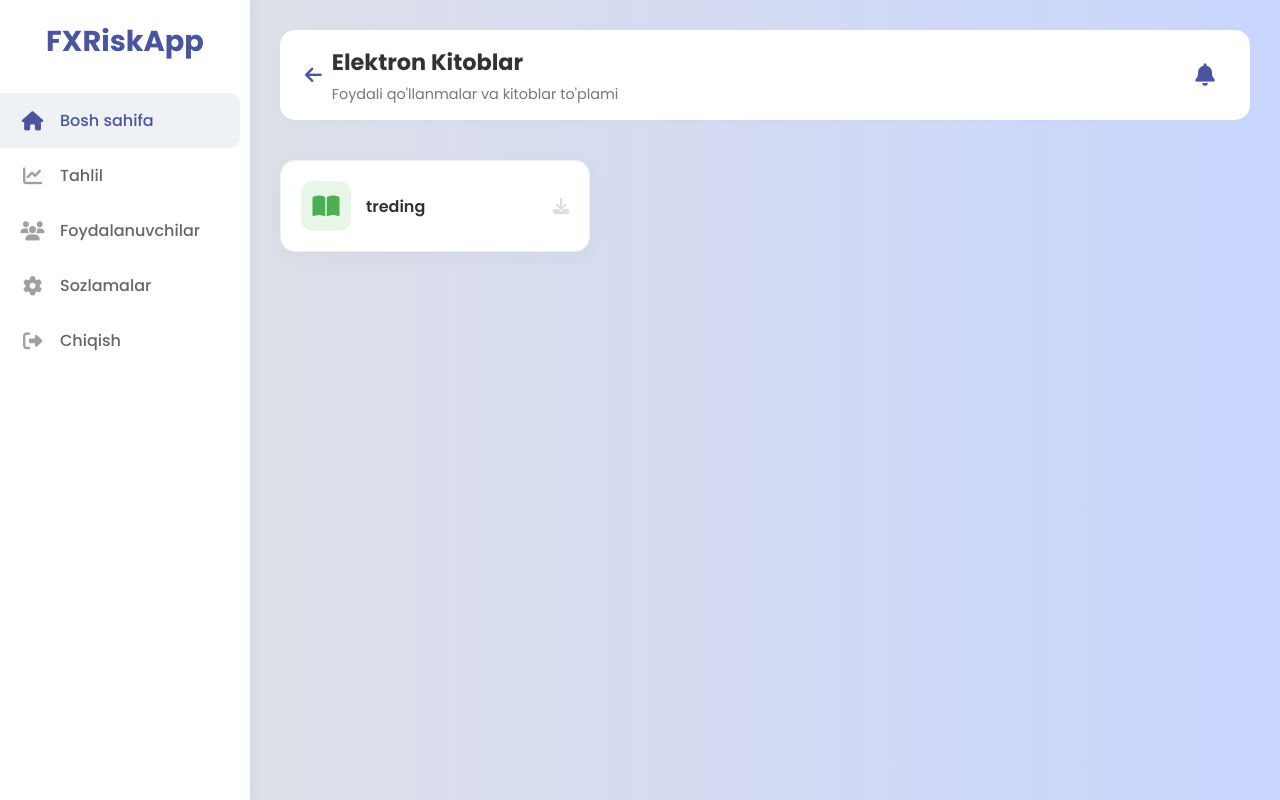
After one commit to MMuhiddin/FXRapp, a Django app: page /books/ in a window 1280 px wide. The commit adds this page. Run offline with Django 5.2, Linux system fonts and the light colour scheme; a user stored in the database is signed in; data comes from the database, SQL or seed files in the repository; both versions use the stored data as it was after the commit.

Commit message:
baza.html yaratdim va unga malumotlarni to'g'irladim

```diff
--- a/conf/settings.py
+++ b/conf/settings.py
@@ -113,7 +113,7 @@ STATIC_URL = 'static/'
 
 # O'ZGARDI: Biz yaratadigan style.css va rasmlar turadigan papka (Development uchun)
 STATICFILES_DIRS = [
-    BASE_DIR / 'static',
+    BASE_DIR / 'conf/static',
 ]
 
 # Bu papka sayt internetga chiqqanda (deploy) ishlatiladi
--- /dev/null
+++ b/conf/static/css/dashboard.css
@@ -0,0 +1,203 @@
+/* dashboard.css - Boshqaruv Paneli (Final v3: Markazlashtirilgan) */
+
+/* --- 1. GLOBAL SOZLAMALAR --- */
+* {
+    margin: 0; padding: 0;
+    box-sizing: border-box;
+    font-family: 'Poppins', sans-serif;
+}
+
+body {
+    background-color: #f7f9fc;
+    overflow-x: hidden;
+}
+
+.dashboard-wrapper {
+    display: flex;
+    min-height: 100vh;
+    width: 100%;
+}
+
+/* --- 2. SIDEBAR (DESKTOP) --- */
+.sidebar {
+    width: 250px;
+    background-color: #ffffff;
+    box-shadow: 2px 0 10px rgba(0, 0, 0, 0.05);
+    padding: 20px 0;
+    display: flex; flex-direction: column;
+    position: fixed; top: 0; left: 0; height: 100vh;
+    z-index: 1000;
+}
+
+.logo {
+    font-size: 1.8rem; font-weight: 700;
+    color: #4a55a2; padding: 0 20px 30px;
+    text-align: center;
+}
+
+.main-nav ul { list-style: none; }
+.main-nav li a {
+    display: flex; align-items: center;
+    padding: 15px 20px; color: #666;
+    text-decoration: none; font-size: 1rem; font-weight: 500;
+    transition: 0.3s; border-radius: 0 10px 10px 0;
+    margin-right: 10px;
+}
+.main-nav li a i {
+    margin-right: 15px; font-size: 1.2rem;
+    width: 25px; text-align: center; color: #a0a0a0;
+}
+.main-nav li.active a { background-color: #eef1f6; color: #4a55a2; }
+.main-nav li.active a i { color: #4a55a2; }
+.main-nav li a:hover { color: #4a55a2; background-color: #f8f9fa; }
+
+
+/* --- 3. MAIN CONTENT --- */
+.main-content {
+    flex-grow: 1;
+    padding: 30px;
+    margin-left: 250px; /* Sidebar joyi */
+    width: calc(100% - 250px);
+}
+
+/* --- YANGI: MOBIL HEADER (Kompyuterda yashirin) --- */
+.mobile-app-header {
+    display: none;
+}
+
+
+/* --- 4. TOP BAR --- */
+.top-bar {
+    display: flex; justify-content: space-between; align-items: center;
+    background: #fff; padding: 15px 25px;
+    border-radius: 15px; box-shadow: 0 2px 10px rgba(0,0,0,0.02);
+    margin-bottom: 30px; min-height: 80px;
+}
+
+.welcome-text h2 { font-size: 1.4rem; color: #333; font-weight: 700; margin: 0; }
+.welcome-text p { color: #777; font-size: 0.9rem; margin-top: 5px; display: block; }
+
+/* YANGI: USER NOMI RANGI */
+.user-highlight {
+    color: #4a55a2; /* Asosiy brend rangi (Siyohrang/Ko'k) */
+    font-weight: 700; /* Qalin shrift */
+    /* Agar qizil xohlasangiz: color: #ff4757; */
+}
+
+.user-info { display: flex; align-items: center; gap: 15px; color: #666; }
+.notification-box {
+    display: flex; align-items: center; justify-content: center;
+    width: 40px; height: 40px; border-radius: 50%; transition: 0.3s;
+}
+.notification-box i { font-size: 1.4rem; color: #4a55a2; cursor: pointer; }
+
+
+/* --- 5. MODULE CARDS --- */
+.modules-section { padding-top: 10px; }
+.section-title {
+    font-size: 1.1rem; color: #444; margin-bottom: 20px;
+    font-weight: 700; border-left: 4px solid #4a55a2; padding-left: 15px;
+}
+.modules-grid {
+    display: grid; grid-template-columns: repeat(auto-fill, minmax(280px, 1fr));
+    gap: 20px;
+}
+.module-card {
+    background: #fff; border-radius: 15px; padding: 20px;
+    display: flex; align-items: center; text-decoration: none;
+    box-shadow: 0 5px 20px rgba(0,0,0,0.03); border: 1px solid #f0f0f0;
+    transition: transform 0.3s ease;
+}
+.module-card:hover { transform: translateY(-5px); }
+
+.icon-box {
+    width: 50px; height: 50px; border-radius: 12px;
+    display: flex; justify-content: center; align-items: center;
+    font-size: 1.5rem; margin-right: 15px; flex-shrink: 0;
+}
+/* Ranglar */
+.module-card.blue .icon-box { background: #e3f2fd; color: #2196f3; }
+.module-card.green .icon-box { background: #e8f5e9; color: #4caf50; }
+.module-card.orange .icon-box { background: #fff3e0; color: #ff9800; }
+.module-card.purple .icon-box { background: #f3e5f5; color: #9c27b0; }
+.module-card.cyan .icon-box { background: #e0f7fa; color: #00bcd4; }
+.module-card.red .icon-box { background: #ffebee; color: #f44336; }
+.card-info h4 { font-size: 1rem; color: #333; font-weight: 600; }
+.card-info p { font-size: 0.8rem; color: #888; }
+.arrow-icon { margin-left: auto; color: #ddd; }
+
+
+/* --- 6. MOBIL MOSLASHUV (768px dan kichik) --- */
+@media (max-width: 768px) {
+
+    /* 1. SIDEBAR -> BOTTOM NAV */
+    .sidebar {
+        width: 100%; height: 70px; top: auto; bottom: 0; left: 0;
+        flex-direction: row; padding: 0;
+        box-shadow: 0 -5px 20px rgba(0,0,0,0.05);
+        border-top: 1px solid #f0f0f0;
+        justify-content: center; background: #fff;
+    }
+    .sidebar .logo { display: none; }
+    .main-nav { width: 100%; }
+    .main-nav ul {
+        display: flex; justify-content: space-around;
+        width: 100%; align-items: center; height: 100%; margin: 0;
+    }
+    .main-nav li { width: auto; }
+    .main-nav li a {
+        flex-direction: column; padding: 5px 10px;
+        font-size: 0.7rem; justify-content: center;
+        background: transparent !important; color: #999;
+        margin: 0; border-radius: 10px; gap: 5px;
+    }
+    .main-nav li a i { margin: 0; font-size: 1.4rem; color: #999; width: auto; }
+    .main-nav li.active a { color: #4a55a2; }
+    .main-nav li.active a i { color: #4a55a2; }
+
+    /* 2. MAIN CONTENT */
+    .main-content {
+        margin-left: 0; width: 100%;
+        padding: 20px; padding-bottom: 90px;
+    }
+
+    /* YANGI: MOBIL HEADER (O'RTADA) */
+    .mobile-app-header {
+        display: block; /* Telefonda ko'rinadi */
+        text-align: center; /* <-- MATNNI O'RTAGA OLIB KELADI */
+        margin-bottom: 15px;
+    }
+
+    .mobile-app-header h1 {
+        font-size: 1.8rem;
+        font-weight: 800;
+        color: #4a55a2;
+        margin: 0;
+    }
+
+    /* 3. TOP BAR */
+    .top-bar {
+        flex-direction: row !important;
+        justify-content: space-between !important;
+        align-items: center !important;
+        padding: 15px; height: auto;
+        gap: 15px;
+    }
+
+    .welcome-text { flex: 1; }
+    .welcome-text h2 { font-size: 1.1rem; line-height: 1.3; }
+    .welcome-text p {
+        display: block; font-size: 0.75rem; color: #888;
+        margin-top: 3px; line-height: 1.2;
+    }
+
+    .user-info { gap: 0; }
+    .user-info span { display: none; }
+    .notification-box {
+        width: 35px; height: 35px; background: #f0f2f5;
+        border-radius: 50%; flex-shrink: 0;
+    }
+
+    /* 4. MODULES */
+    .modules-grid { grid-template-columns: 1fr; gap: 15px; }
+}
--- /dev/null
+++ b/conf/static/css/style.css
@@ -0,0 +1,265 @@
+@import url("https://fonts.googleapis.com/css2?family=Poppins:ital,wght@0,100;0,200;0,300;0,400;0,500;0,600;0,700;0,800;0,900;1,100;1,200;1,300;1,400;1,500;1,600;1,700;1,800;1,900&display=swap");
+
+* {
+  margin: 0;
+  padding: 0;
+  box-sizing: border-box;
+  font-family: "Poppins", sans-serif;
+  text-decoration: none;
+  list-style: none;
+}
+
+body {
+  display: flex;
+  justify-content: center;
+  align-items: center;
+  min-height: 100vh;
+  background: linear-gradient(90deg, #e2e2e2, #c9d6ff);
+}
+
+.container {
+  position: relative;
+  width: 850px;
+  height: 550px;
+  background: #fff;
+  margin: 20px;
+  border-radius: 30px;
+  box-shadow: 0 0 30px rgba(0, 0, 0, 0.2);
+  overflow: hidden;
+}
+
+.container h1 {
+  font-size: 36px;
+  margin: -10px 0;
+}
+
+.container p {
+  font-size: 14.5px;
+  margin: 15px 0;
+}
+
+form {
+  width: 100%;
+}
+
+.form-box {
+  position: absolute;
+  right: 0;
+  width: 50%;
+  height: 100%;
+  background: #fff;
+  display: flex;
+  align-items: center;
+  color: #333;
+  text-align: center;
+  padding: 40px;
+  z-index: 1;
+  transition:
+    0.6s ease-in-out 1.2s,
+    visibility 0s 1s;
+}
+
+.container.active .form-box {
+  right: 50%;
+}
+
+.form-box.register {
+  visibility: hidden;
+}
+.container.active .form-box.register {
+  visibility: visible;
+}
+
+.input-box {
+  position: relative;
+  margin: 30px 0;
+}
+
+.input-box input {
+  width: 100%;
+  padding: 13px 50px 13px 20px;
+  background: #eee;
+  border-radius: 8px;
+  border: none;
+  outline: none;
+  font-size: 16px;
+  color: #333;
+  font-weight: 500;
+}
+
+.input-box input::placeholder {
+  color: #888;
+  font-weight: 400;
+}
+
+.input-box i {
+  position: absolute;
+  right: 20px;
+  top: 50%;
+  transform: translateY(-50%);
+  font-size: 20px;
+}
+
+.forgot-link {
+  margin: -15px 0 15px;
+}
+.forgot-link a {
+  font-size: 14.5px;
+  color: #333;
+}
+
+.btn {
+  width: 100%;
+  height: 48px;
+  background: #7494ec;
+  border-radius: 8px;
+  box-shadow: 0 0 10px rgba(0, 0, 0, 0.1);
+  border: none;
+  cursor: pointer;
+  font-size: 16px;
+  color: #fff;
+  font-weight: 600;
+}
+
+.social-icons {
+  display: flex;
+  justify-content: center;
+}
+
+.social-icons a {
+  display: inline-flex;
+  padding: 10px;
+  border: 2px solid #ccc;
+  border-radius: 8px;
+  font-size: 24px;
+  color: #333;
+  margin: 0 8px;
+}
+
+.toggle-box {
+  position: absolute;
+  width: 100%;
+  height: 100%;
+}
+
+.toggle-box::before {
+  content: "";
+  position: absolute;
+  left: -250%;
+  width: 300%;
+  height: 100%;
+  background: #7494ec;
+  /* border: 2px solid red; */
+  border-radius: 150px;
+  z-index: 2;
+  transition: 1.8s ease-in-out;
+}
+
+.container.active .toggle-box::before {
+  left: 50%;
+}
+
+.toggle-panel {
+  position: absolute;
+  width: 50%;
+  height: 100%;
+  /* background: seagreen; */
+  color: #fff;
+  display: flex;
+  flex-direction: column;
+  justify-content: center;
+  align-items: center;
+  z-index: 2;
+  transition: 0.6s ease-in-out;
+}
+
+.toggle-panel.toggle-left {
+  left: 0;
+  transition-delay: 1.2s;
+}
+.container.active .toggle-panel.toggle-left {
+  left: -50%;
+  transition-delay: 0.6s;
+}
+
+.toggle-panel.toggle-right {
+  right: -50%;
+  transition-delay: 0.6s;
+}
+.container.active .toggle-panel.toggle-right {
+  right: 0;
+  transition-delay: 1.2s;
+}
+
+.toggle-panel p {
+  margin-bottom: 20px;
+}
+
+.toggle-panel .btn {
+  width: 160px;
+  height: 46px;
+  background: transparent;
+  border: 2px solid #fff;
+  box-shadow: none;
+}
+
+@media screen and (max-width: 650px) {
+  .container {
+    height: calc(100vh - 40px);
+  }
+
+  .form-box {
+    bottom: 0;
+    width: 100%;
+    height: 70%;
+  }
+
+  .container.active .form-box {
+    right: 0;
+    bottom: 30%;
+  }
+
+  .toggle-box::before {
+    left: 0;
+    top: -270%;
+    width: 100%;
+    height: 300%;
+    border-radius: 20vw;
+  }
+
+  .container.active .toggle-box::before {
+    left: 0;
+    top: 70%;
+  }
+
+  .container.active .toggle-panel.toggle-left {
+    left: 0;
+    top: -30%;
+  }
+
+  .toggle-panel {
+    width: 100%;
+    height: 30%;
+  }
+  .toggle-panel.toggle-left {
+    top: 0;
+  }
+  .toggle-panel.toggle-right {
+    right: 0;
+    bottom: -30%;
+  }
+
+  .container.active .toggle-panel.toggle-right {
+    bottom: 0;
+  }
+}
+
+@media screen and (max-width: 400px) {
+  .form-box {
+    padding: 20px;
+  }
+
+  .toggle-panel h1 {
+    font-size: 30px;
+  }
+}
--- a/frxapp/urls.py
+++ b/frxapp/urls.py
@@ -18,5 +18,11 @@ urlpatterns = [
     # Dashboardga o'tish
     path('dashboard/', views.dashboard_view, name='dashboard'),
 
+    # Video Darsliklar sahifasi
+    path('videos/', views.video_lessons_view, name='video_lessons'),
+
+    # YANGI: Kitoblar sahifasi
+    path('books/', views.books_view, name='books'),
+
     # ... (boshqa URL lar) ...
 ]
--- a/frxapp/views.py
+++ b/frxapp/views.py
@@ -107,3 +107,29 @@ def logout_user(request):
     logout(request)
     messages.info(request, "Tizimdan muvaffaqiyatli chiqdingiz.")
     return redirect('login_register')
+
+
+# frxapp/views.py ichiga qo'shing
+
+@login_required(login_url='login_register')
+def video_lessons_view(request):
+    # Barcha aktiv kurslarni olib kelamiz
+    courses = Course.objects.filter(is_active=True)
+
+    context = {
+        'courses': courses
+    }
+    return render(request, 'video_lessons.html', context)
+
+
+# frxapp/views.py ichiga (pastga) qo'shing
+
+@login_required(login_url='login_register')
+def books_view(request):
+    # 'book' turidagi barcha resurslarni olib kelamiz
+    books = Resource.objects.filter(type='book')
+
+    context = {
+        'books': books
+    }
+    return render(request, 'books.html', context)
--- /dev/null
+++ b/templates/base.html
@@ -0,0 +1,41 @@
+{% load static %}
+
+{% block header %}
+<!DOCTYPE html>
+<html lang="uz">
+<head>
+    <meta charset="UTF-8">
+    <meta name="viewport" content="width=device-width, initial-scale=1.0">
+    <title>Boshqaruv Paneli | FRXApp</title>
+    <link rel="stylesheet" href="https://cdnjs.cloudflare.com/ajax/libs/font-awesome/6.4.0/css/all.min.css">
+    <link rel="stylesheet" href="{% static 'css/style.css' %}">
+    <link rel="stylesheet" href="{% static 'css/dashboard.css' %}">
+</head>
+<body>
+    <div class="dashboard-wrapper">
+
+        <aside class="sidebar">
+            <div class="logo">FXRiskApp</div>
+            <nav class="main-nav">
+                <ul>
+                    <li class="active"><a href="#"><i class="fas fa-home"></i> Bosh sahifa</a></li>
+                    <li><a href="#"><i class="fas fa-chart-line"></i> Tahlil</a></li>
+                    <li><a href="#"><i class="fas fa-users"></i> Foydalanuvchilar</a></li>
+                    <li><a href="#"><i class="fas fa-cog"></i> Sozlamalar</a></li>
+                    <li><a href="#"><i class="fas fa-sign-out-alt"></i> Chiqish</a></li>
+                </ul>
+            </nav>
+        </aside>
+{% endblock header%}
+
+
+{% block content %}
+
+{% endblock content %}
+
+
+{% block footer %}
+    </div>
+</body>
+</html>
+{% endblock footer %}
--- /dev/null
+++ b/templates/books.html
@@ -0,0 +1,49 @@
+{% extends 'base.html' %}
+{% block content %}
+    <main class="main-content">
+
+            <div class="mobile-app-header">
+                <h1>Kutubxona</h1>
+            </div>
+
+            <header class="top-bar">
+                <div class="welcome-text" style="display: flex; align-items: center; gap: 10px;">
+                    <a href="{% url 'dashboard' %}" style="font-size: 1.2rem; color: #4a55a2;"><i class="fas fa-arrow-left"></i></a>
+                    <div>
+                        <h2>Elektron Kitoblar</h2>
+                        <p>Foydali qo'llanmalar va kitoblar to'plami</p>
+                    </div>
+                </div>
+
+                <div class="user-info">
+                    <div class="notification-box">
+                        <i class="fas fa-bell"></i>
+                    </div>
+                </div>
+            </header>
+
+            <section class="modules-section">
+
+                <div class="modules-grid">
+
+                    {% for book in books %}
+                    <a href="{{ book.file.url }}" target="_blank" class="module-card green">
+                        <div class="icon-box">
+                            <i class="fas fa-book-open"></i>
+                        </div>
+                        <div class="card-info">
+                            <h4>{{ book.title }}</h4>
+                            <p>{{ book.description|truncatewords:5 }}</p>
+                        </div>
+                        <div class="arrow-icon">
+                            <i class="fas fa-download"></i> </div>
+                    </a>
+                    {% empty %}
+                    <p style="color: #666; padding: 20px;">Hozircha kitoblar yuklanmagan.</p>
+                    {% endfor %}
+
+                </div>
+            </section>
+
+        </main>
+{% endblock content %}
```
Also changed, not shown: templates/dashboard.html (+6 -34 lines), templates/index.html (+8 -11 lines), templates/video_lessons.html (added, +52 -0 lines), db.sqlite3.
